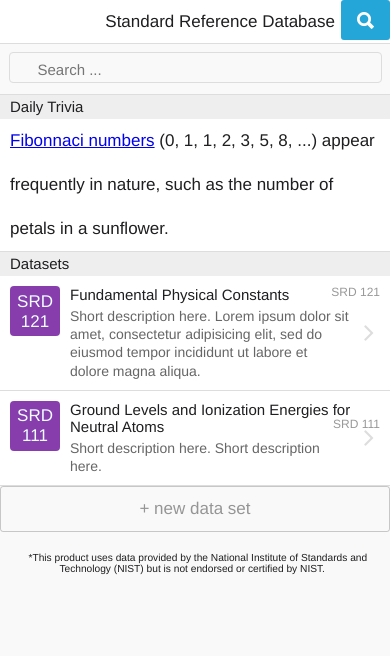
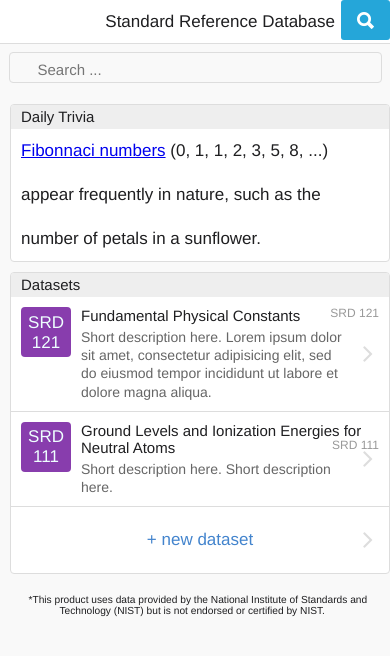
Before and after one commit to excz/srd-vault, a website: page www/index.html in a window 390 px wide. Drawn offline with Linux system fonts and the light colour scheme; some packages are replaced by stand-ins of ours; files whose address does not match are found by name.

Commit message:
Updated styling for front page

```diff
--- a/www/css/main.css
+++ b/www/css/main.css
@@ -1,3 +1,7 @@
+.moat {
+  margin: 10px 0 0px 10px;
+}
+
 /* List items */
 .item {
     padding: 10px;
--- a/www/index.html
+++ b/www/index.html
@@ -61,16 +61,19 @@
             <!-- Search bar -->
             <div search-bar></div>
 
-            <ons-list ng-controller="MasterController">
             <!-- Educational section -->
+            <ons-list modifier="inset" class="moat">
                 <ons-list-header>Daily Trivia</ons-list-header>
                 <ons-list-item modifier="tappable" ng-click="showTrivia()">
                   <a href='https://en.wikipedia.org/wiki/Fibonacci_number'>Fibonnaci numbers</a> (0, 1, 1, 2, 3, 5, 8, ...) appear frequently in nature, such as the number of petals in a sunflower.
                   <br />
 
                 </ons-list-item>
+            </ons-list>
 
-                <!-- SRD  -->
+            <!-- datasets -->
+            <ons-list modifier="inset" class="moat" ng-controller="MasterController">
+
               <ons-list-header>Datasets</ons-list-header>
               <ons-list-item modifier="chevron" class="item" ng-repeat="item in items" ng-click="showDetail($index)">
                   <ons-row>
@@ -92,9 +95,13 @@
                       </ons-col>
                   </ons-row>
               </ons-list-item>
+
+              <ons-list-item modifier="chevron" class="item">
+                <button class="button button--large--quiet">+ new dataset</button>
+              </ons-list-item>
+
             </ons-list>
 
-            <button class="button button--large button--light">+ new data set</button>
             <br />
             <ons-row>
               <span style="font-size: .6em; text-align: center">
```
Lines whose indentation alone changed are shown as unchanged.
